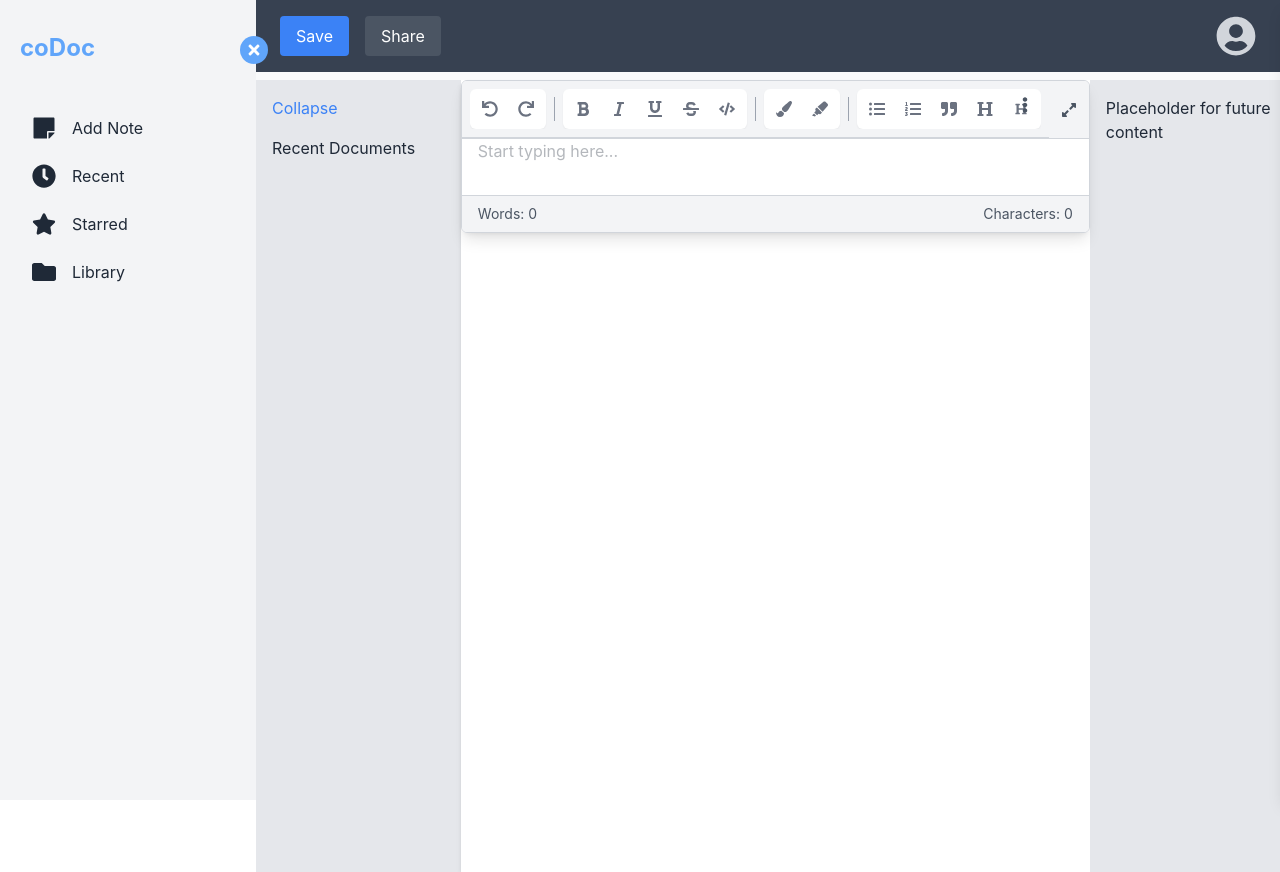
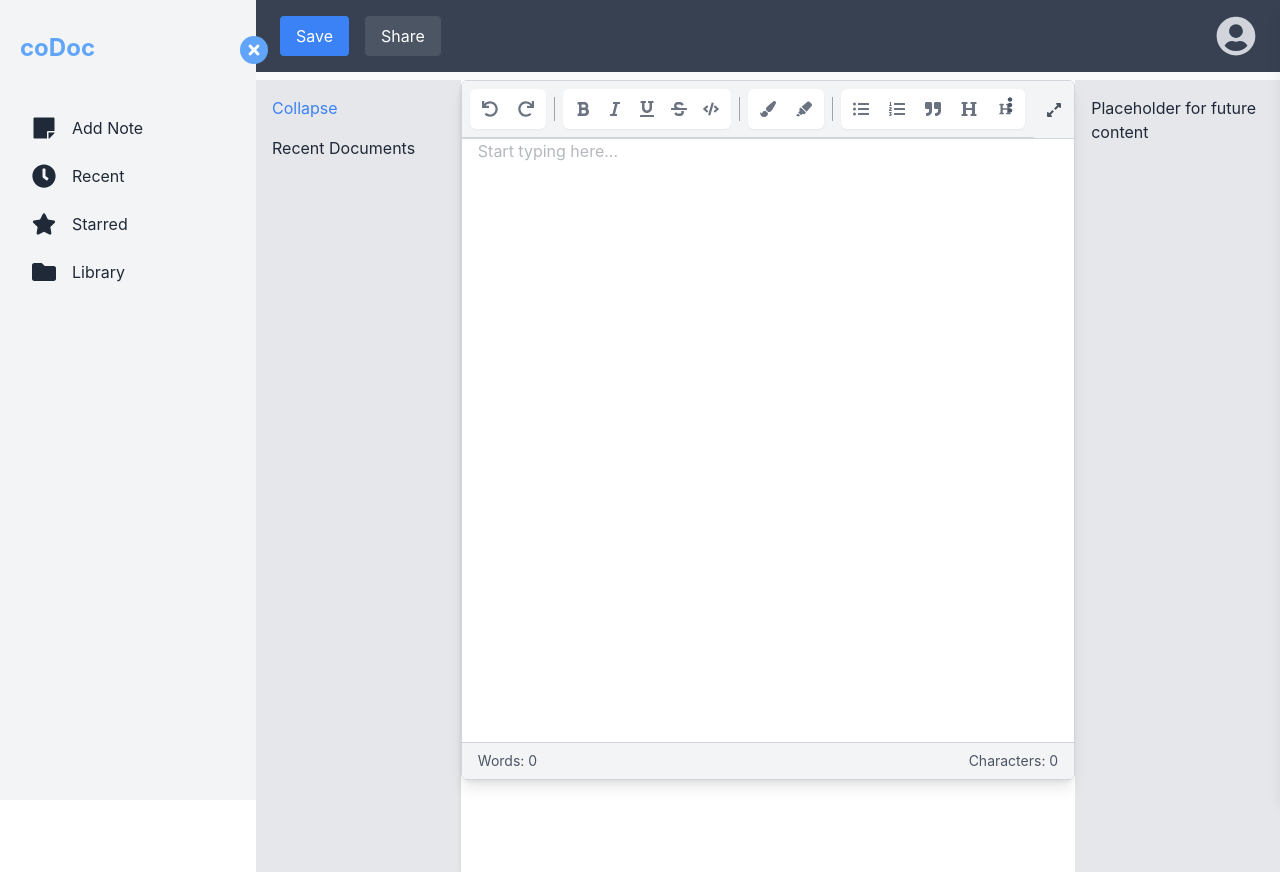
Before and after one commit to meetbeddy/coDoc-frontend, a React (Vite) app: page / in a window 1280 px wide. Built offline with nearby package versions, Linux system fonts and the light colour scheme.

Commit message:
fix issue with editable

```diff
--- a/src/components/editor/Index.tsx
+++ b/src/components/editor/Index.tsx
@@ -1,4 +1,4 @@
-import React, { useState, useMemo } from 'react';
+import React, { useState, useMemo, useCallback } from 'react';
 import { Slate, Editable } from 'slate-react';
 import { Toolbar } from '../editor/ToolBar';
 import { useEditorConfig } from '../../hooks/useEditorConfig';
@@ -17,7 +17,7 @@ const RichTextEditor: React.FC = () => {
         setIsFullScreen(!isFullScreen);
     };
 
-    const getWordCount = (nodes: CustomDescendant[]): number => {
+    const getWordCount = useCallback((nodes: CustomDescendant[]): number => {
         return nodes.reduce((count, node) => {
             if (Text.isText(node)) {
                 return count + node.text.trim().split(/\s+/).filter(Boolean).length;
@@ -26,9 +26,9 @@ const RichTextEditor: React.FC = () => {
             }
             return count;
         }, 0);
-    };
+    }, []);
 
-    const getCharacterCount = (nodes: CustomDescendant[]): number => {
+    const getCharacterCount = useCallback((nodes: CustomDescendant[]): number => {
         return nodes.reduce((count, node) => {
             if (Text.isText(node)) {
                 return count + node.text.length;
@@ -37,16 +37,16 @@ const RichTextEditor: React.FC = () => {
             }
             return count;
         }, 0);
-    };
+    }, []);
 
     // Memoize word and character counts to prevent unnecessary recalculations
-    const wordCount = useMemo(() => getWordCount(value), [value]);
-    const characterCount = useMemo(() => getCharacterCount(value), [value]);
+    const wordCount = useMemo(() => getWordCount(value), [getWordCount, value]);
+    const characterCount = useMemo(() => getCharacterCount(value), [getCharacterCount, value]);
 
     return (
         <div className={`transition-all duration-300 ease-in-out ${isFullScreen ? 'fixed inset-0 z-50 bg-white' : 'relative'}`}>
             <Slate editor={editor} initialValue={value} onChange={newValue => setValue(newValue)}>
-                <div className={`flex flex-col h-full border border-gray-300 rounded-md overflow-hidden shadow-lg ${isFullScreen ? 'h-screen' : 'h-[calc(100vh-100px)]'}`}>
+                <div className={`flex flex-col border border-gray-300 rounded-md overflow-hidden shadow-lg ${isFullScreen ? 'h-screen' : 'h-[calc(100vh-100px)]'}`}>
                     {/* Toolbar*/}
                     <div className="flex justify-between items-center bg-gray-100 border-b border-gray-300">
                         <Toolbar />
@@ -66,7 +66,7 @@ const RichTextEditor: React.FC = () => {
                             placeholder="Start typing here..."
                             spellCheck
                             autoFocus
-                            className="w-full h-full p-4 focus:outline-none max-w-full break-words whitespace-normal"
+                            style={editableStyles}
                             onKeyDown={(event) => {
                                 if (event.key === 'Tab') {
                                     event.preventDefault();
@@ -92,4 +92,14 @@ const RichTextEditor: React.FC = () => {
     );
 };
 
+const editableStyles: React.CSSProperties = {
+    width: '100%',
+    height: '100%',
+    padding: '1rem',
+    outline: 'none',
+    maxWidth: '100%',
+    wordBreak: 'break-word',
+    whiteSpace: 'pre-wrap'
+}
+
 export default RichTextEditor;
--- a/src/components/editor/ToolBar.tsx
+++ b/src/components/editor/ToolBar.tsx
@@ -13,7 +13,7 @@ export const Toolbar: React.FC = () => {
 
   return (
     <div className="relative flex flex-wrap items-center w-full bg-gray-100 border-b border-gray-300 p-2">
-      <div className="flex items-center space-x-2 overflow-x-auto">
+      <div className="flex items-center space-x-2">
         {/* History Buttons Group */}
         <div className="flex items-center space-x-1 bg-white p-1 rounded-md shadow-sm">
           {HISTORY_BUTTONS.map((button) => (
@@ -25,7 +25,7 @@ export const Toolbar: React.FC = () => {
         <div className="w-px bg-gray-400 h-6 mx-2" />
 
         {/* Mark Buttons Group */}
-        <div className="flex items-center space-x-1 bg-white p-1 rounded-md shadow-sm">
+        <div className="flex items-center bg-white p-1 rounded-md shadow-sm">
           {MARK_BUTTONS.map((button) => (
             <MarkButton key={button.format} {...button} />
           ))}
```
